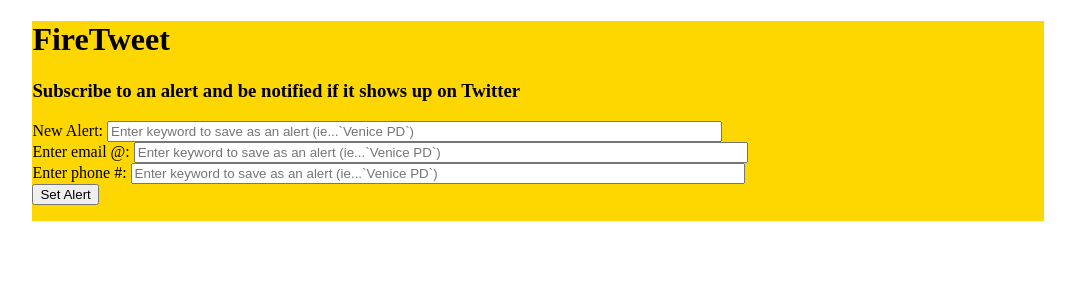
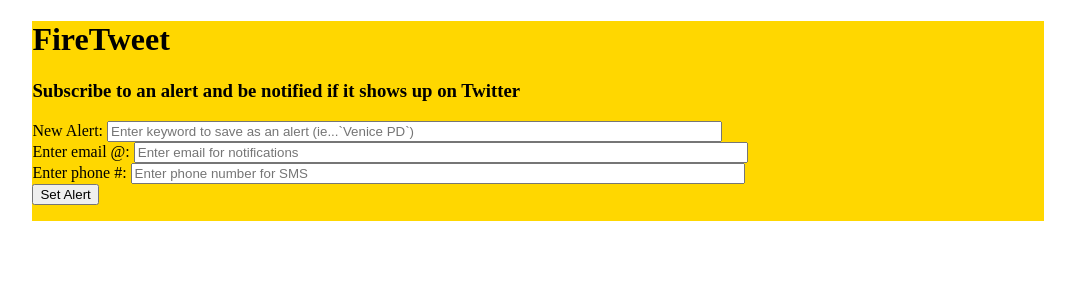
Before and after one commit to syntheticproduct/firetweet2, a React app: page / in a window 1280 px wide. Shown: the top 300 px of the page, without its empty margins (102-1177 px from the left). Built offline with nearby package versions, Linux system fonts and the light colour scheme.

Commit message:
reset text boxes after successful submit

```diff
--- a/src/client/components/searchBar.jsx
+++ b/src/client/components/searchBar.jsx
@@ -28,6 +28,9 @@ class SearchBar extends Component {
     })
       .then((res) => {
         alert('Your alert was successfully created!');
+        document.getElementById('query-box').value = '';
+        document.getElementById('email-box').value = '';
+        document.getElementById('phone-box').value = '';
         res.json();
       })
       .catch(console.error);
@@ -54,17 +57,17 @@ class SearchBar extends Component {
             type="text"
             // value={this.state.email}
             onChange={event => this.setState({ email: event.target.value })}
-            placeholder="Enter keyword to save as an alert (ie...`Venice PD`)"
+            placeholder="Enter email for notifications"
           />
           <br />
           <label>Enter phone #: </label>
           <input
             className="input-box"
-            id="phoneNum-box"
+            id="phone-box"
             type="text"
             // value={this.state.phoneNum}
             onChange={event => this.setState({ phone: event.target.value })}
-            placeholder="Enter keyword to save as an alert (ie...`Venice PD`)"
+            placeholder="Enter phone number for SMS"
           />
           <br />
           <input type="submit" value="Set Alert" />
```
